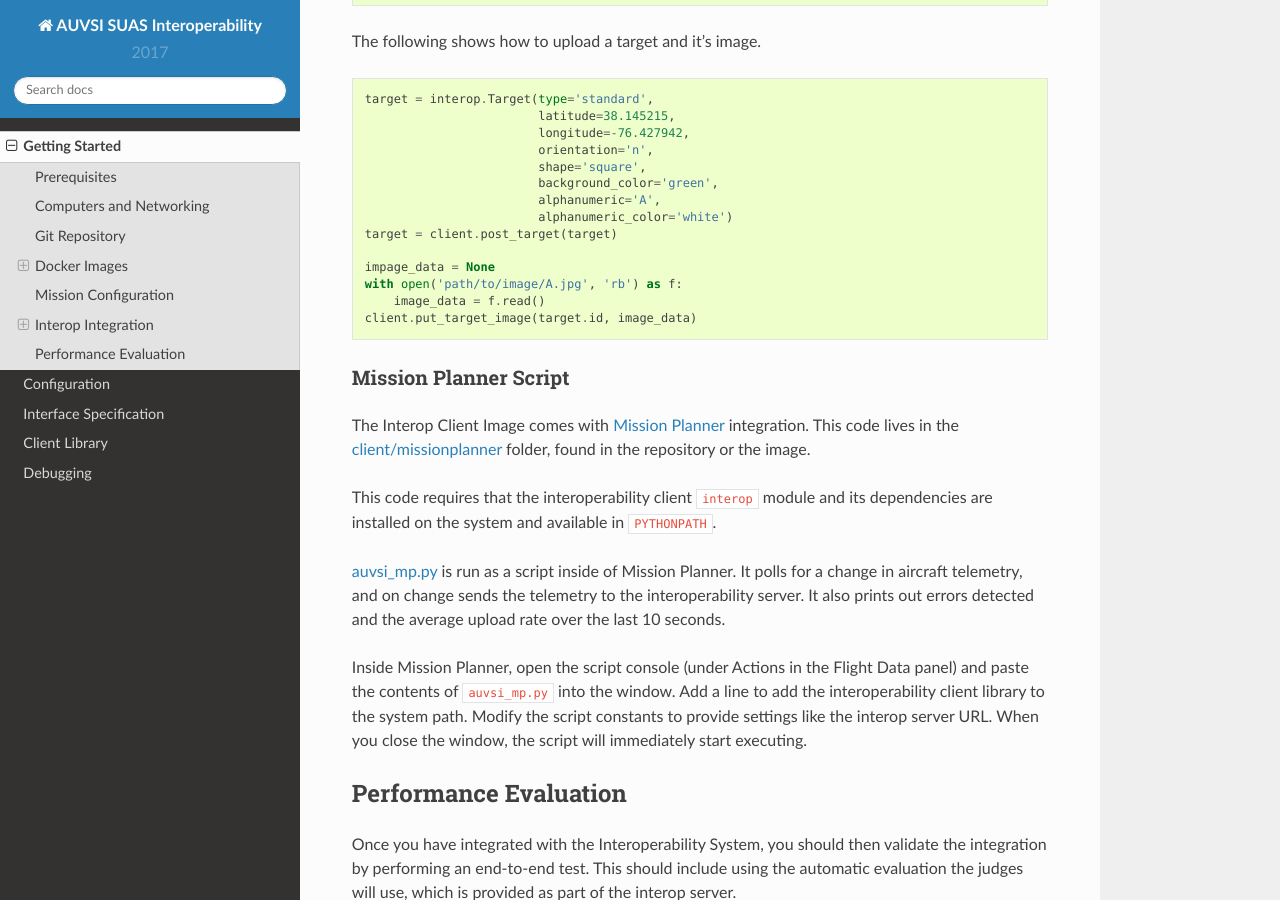
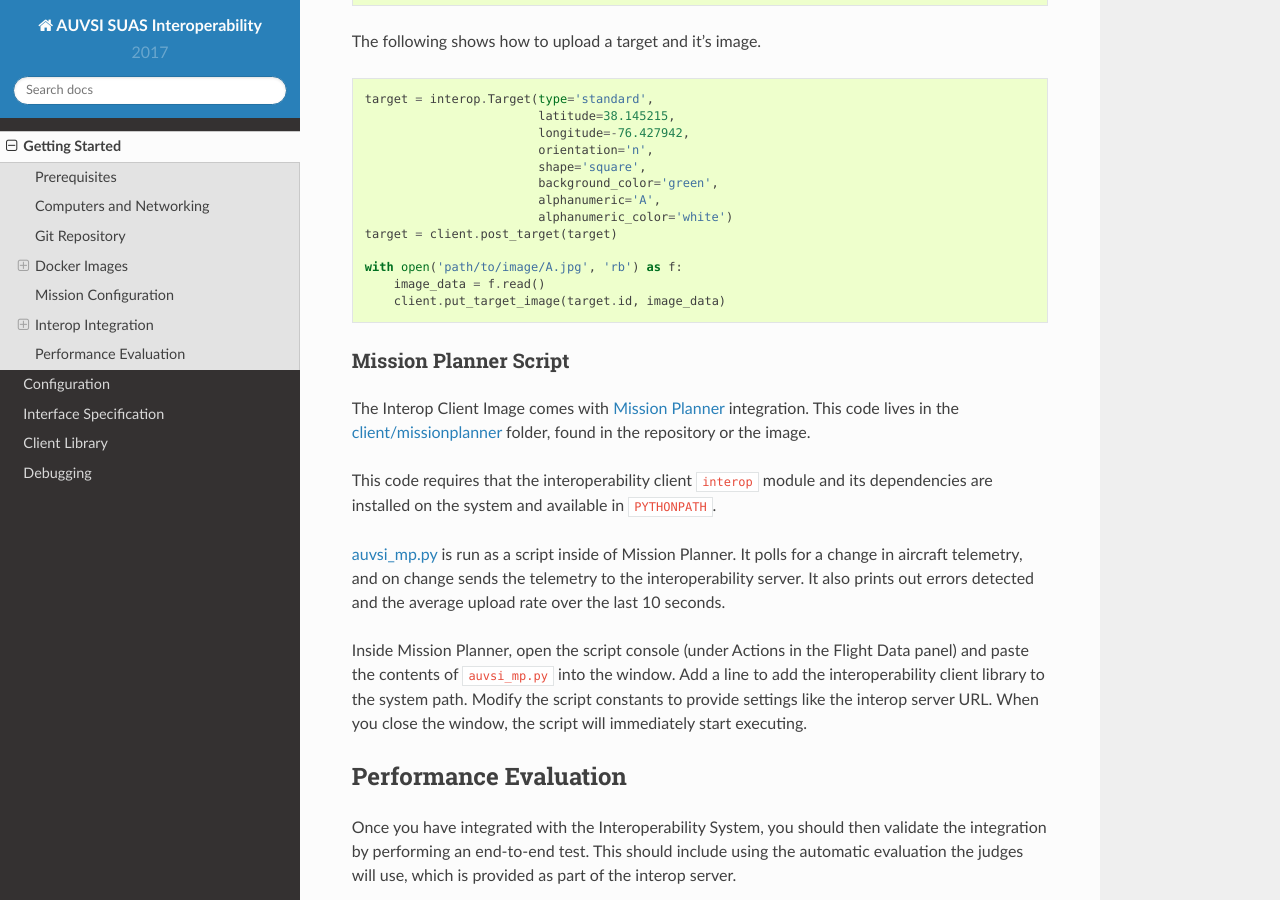
Before and after one commit to williamstern/interop, a Sphinx documentation site: the page built from docs/getting_started.rst, in a window 1280 px wide and 900 px high, scrolled down 8050 px. Built offline with Sphinx 7.4.7 and the Read the Docs theme 2.0.0, drawn with Linux system fonts in a browser that asks for light colours.

Commit message:
Cleanup target image put example.

```diff
--- a/docs/getting_started.rst
+++ b/docs/getting_started.rst
@@ -455,10 +455,9 @@ The following shows how to upload a target and it's image.
                             alphanumeric_color='white')
     target = client.post_target(target)
 
-    impage_data = None
     with open('path/to/image/A.jpg', 'rb') as f:
         image_data = f.read()
-    client.put_target_image(target.id, image_data)
+        client.put_target_image(target.id, image_data)
 
 
 Mission Planner Script
```
